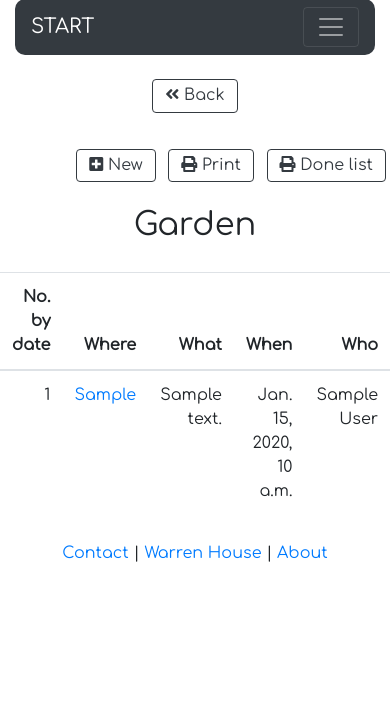
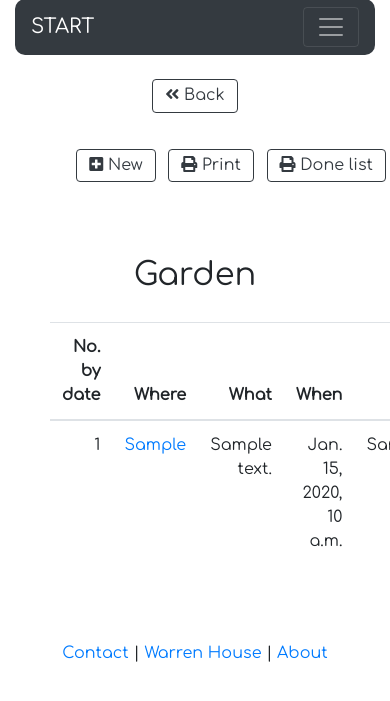
Before and after one commit to BartoszLewosz/Maintenance_ticketing_system, a Django app: page /garden/ in a window 390 px wide. Shown: the part 130-831 px from the top of the page. Run offline with Django 3.2, Linux system fonts and the light colour scheme; tables that the repository leaves empty hold one stand-in row (values such as "Sample post"); some libraries are stand-ins or nearby versions; some web fonts are replaced.

Commit message:
Responsive table added

```diff
--- a/homepage/static/homepage/css/main.css
+++ b/homepage/static/homepage/css/main.css
@@ -175,6 +175,12 @@ html {
 .table {
 	width: 100%;
 }
+.table-responsive {
+	max-width: 100%;
+	height: auto;
+	padding: 50px;
+}
+
 h2, h3, h4, h5, h6 {
 	text-align: center;
 	padding: 20px;
```
